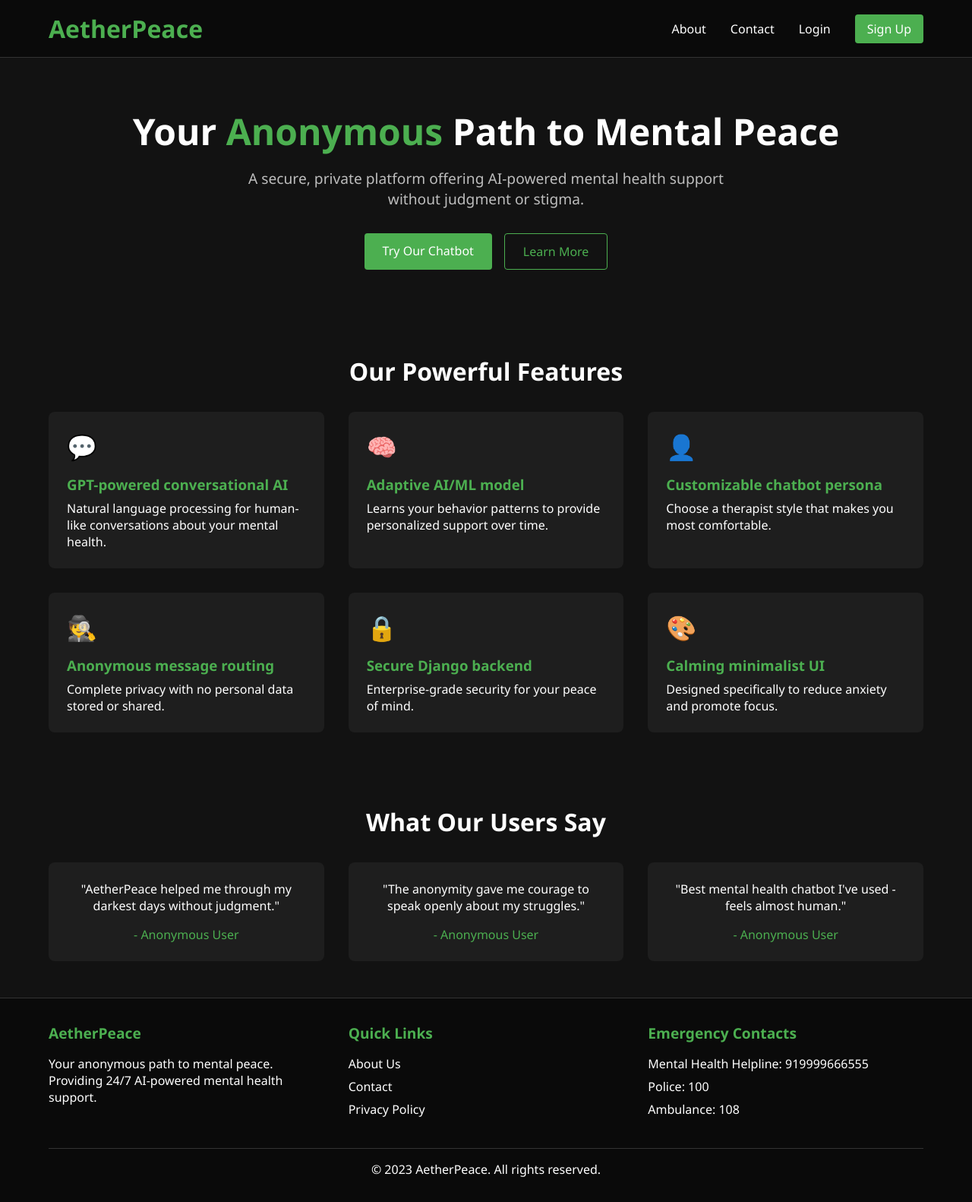
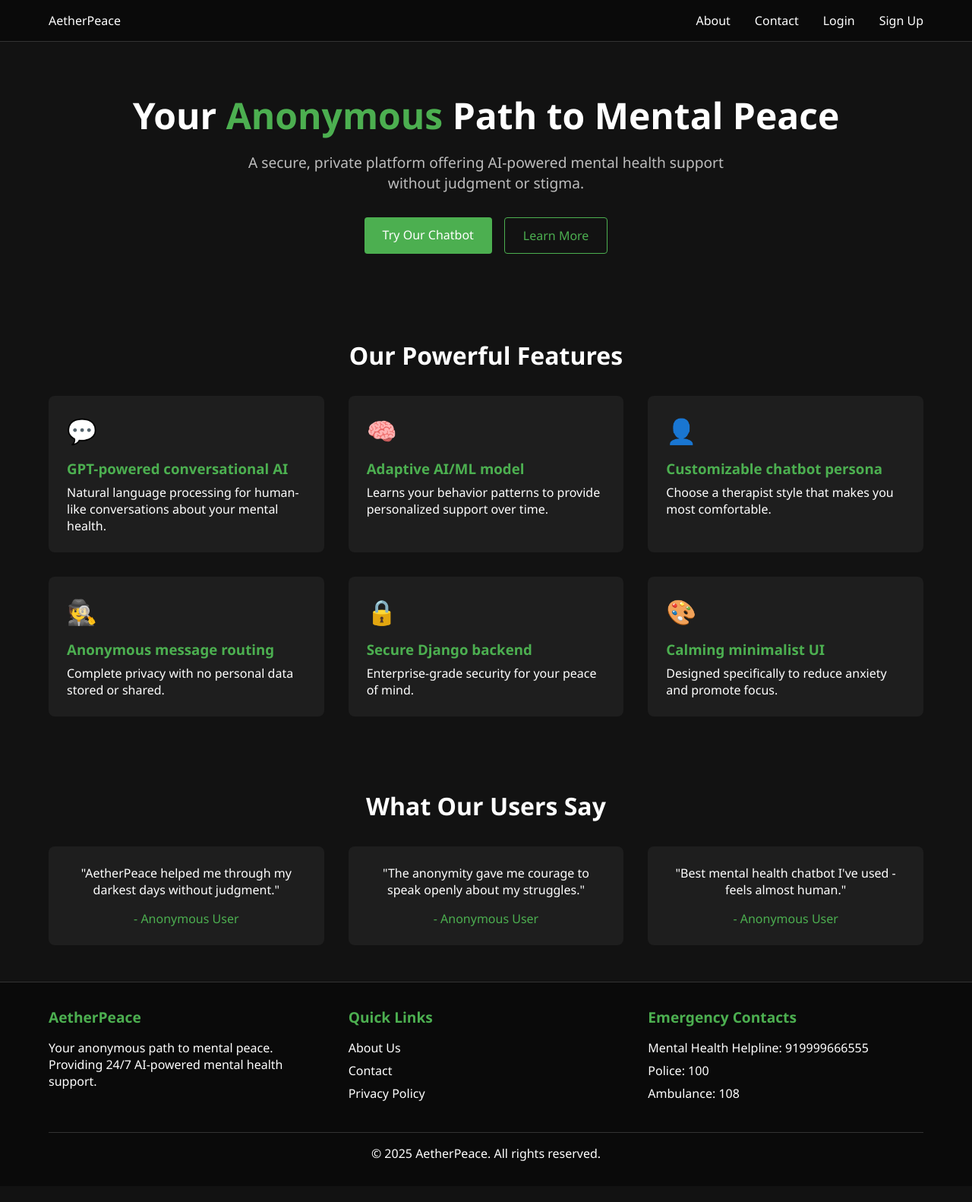
Before and after one commit to Pranshu-iiitd/AetherPeace, a plain HTML site: page index.html in a window 1280 px wide. Shown: the whole page at 76% size. After the commit the page ends 1561 px from the top, so only its background shows below. Drawn offline with Linux system fonts and the light colour scheme.

Commit message:
Update index.html

```diff
--- a/index.html
+++ b/index.html
@@ -9,12 +9,14 @@
 <body>
   <header>
     <div class="container header-content">
-      <a href="index.html" class="logo">AetherPeace</a>
+      <a href="index.html" class="logo-container">
+        <span class="logo-text">AetherPeace</span>
+      </a>
         <nav>
             <a href="about.html">About</a>
             <a href="contact.html">Contact</a>
             <a href="login.html">Login</a>
-        <a href="signup.html" class="signup-btn">Sign Up</a>
+            <a href="signup.html">Sign Up</a>
         </nav>
     </div>
 </header>
@@ -25,7 +27,7 @@
         <h1>Your <span>Anonymous</span> Path to Mental Peace</h1>
         <p>A secure, private platform offering AI-powered mental health support without judgment or stigma.</p>
         <div class="cta-buttons">
-          <a href="chatbot.html" class="btn">Try Our Chatbot</a>
+          <a href="signup.html" class="btn">Try Our Chatbot</a>
           <a href="#features" class="btn btn-outline">Learn More</a>
         </div>
       </div>
@@ -112,7 +114,7 @@
       </div>
     </div>
     <div class="container copyright">
-      <p>&copy; 2023 AetherPeace. All rights reserved.</p>
+      <p>&copy; 2025 AetherPeace. All rights reserved.</p>
     </div>
   </footer>
 </body>
```
Lines whose indentation alone changed are shown as unchanged.
